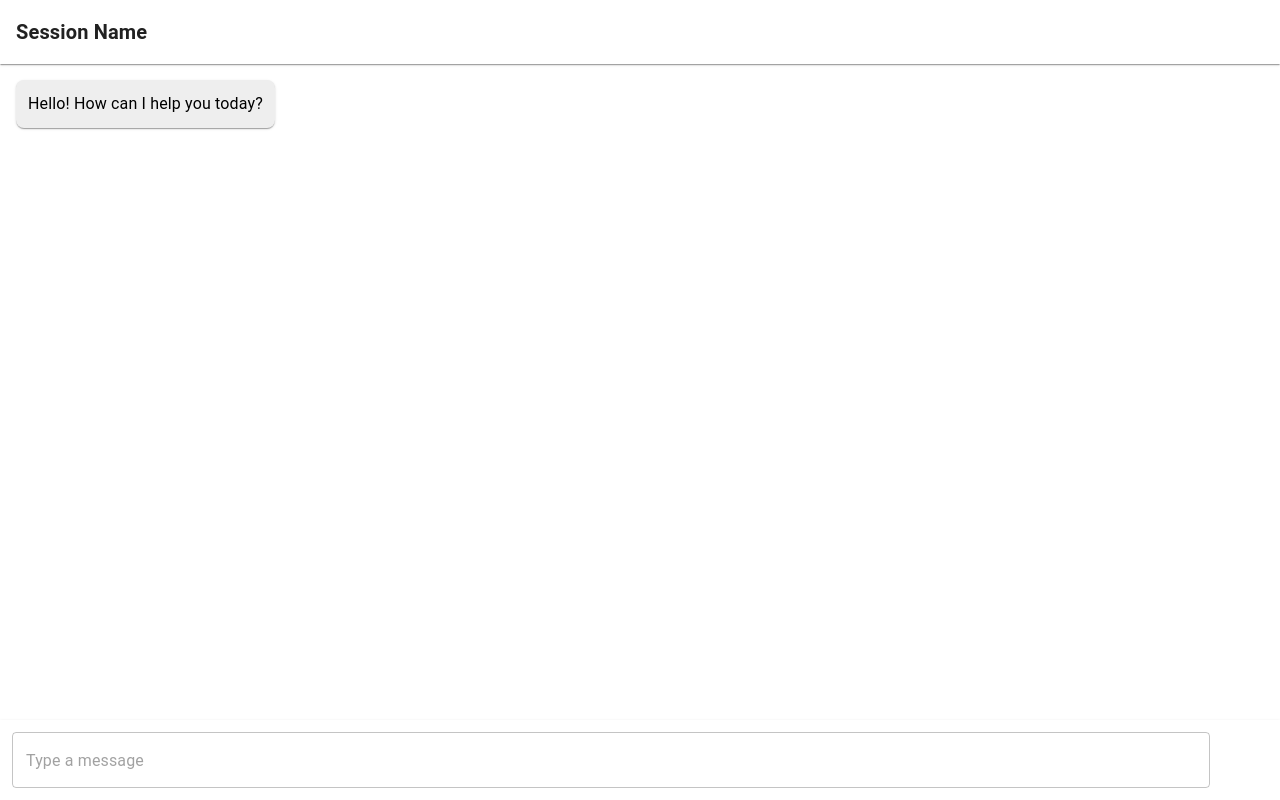
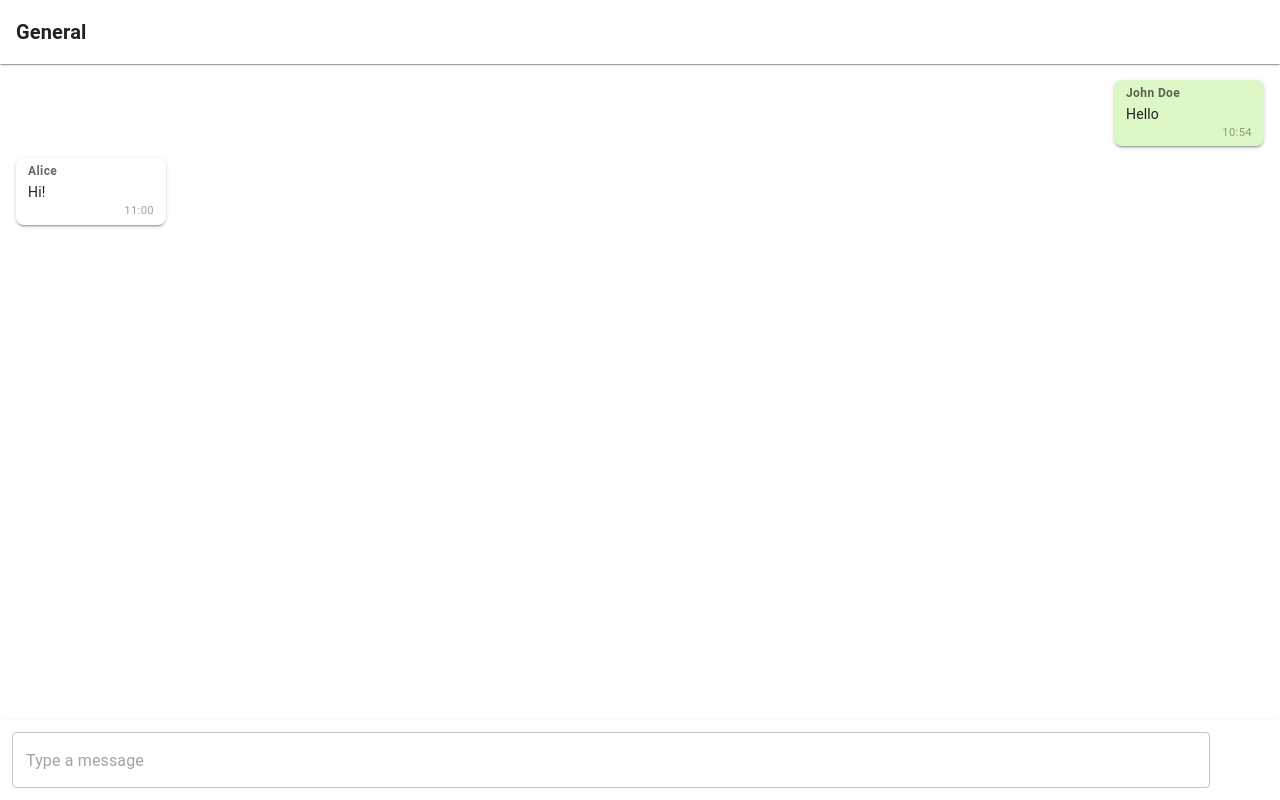
Before and after one commit to RengganaKurniawan/chat-session-frontend, a React (Vite) app: page /sessions/chat in a window 1280 px wide. Built offline with nearby package versions, Linux system fonts and the light colour scheme; some icons are missing.

Commit message:
feat/ Improve chat message

```diff
--- a/src/component/ChatLayout.tsx
+++ b/src/component/ChatLayout.tsx
@@ -3,23 +3,52 @@ import { useState } from "react";
 import SendIcon from "@mui/icons-material/Send";
 import ChatMessage from "./ChatMessage";
 
-interface Message {
-    role: "assistant" | "user";
-    content: string;
-}
+import chatData from "../data/chatData.json";
+import usersData from "../data/users.json";
+
+// implement sama login
+const LOGGED_IN_USER_ID = 1;
 
 function ChatLayout() {
-    const [messages, setMessages] = useState<Message[]>([
-    { role: "assistant", content: "Hello! How can I help you today?" },
-  ]);
+    // contoh chat room 1
+    const session = chatData.sessions.find(s => s.sessionsId === 1);
+
+    const initialMessages =
+        session?.messages.map(m => {
+            const sender = usersData.users.find(u => u.id === m.senderId);
+
+            return {
+                id: m.id,
+                text: m.text,
+                time: m.time,
+                senderId: m.senderId,
+                senderName: sender?.name || "Unknown",
+                isOwn: m.senderId === LOGGED_IN_USER_ID,
+            }
+        }) || [];
+
+    const [messages, setMessages] = useState(initialMessages);
     const [ input, setInput ] = useState("")
 
     const handleSend = () => {
-        if(!input.trim()) return;
+        if (!input.trim()) return;
 
-        setMessages([...messages, { role: "user", content: input.trim() }]);
+        const now = new Date();
+        const time =
+            now.getHours() + ":" + now.getMinutes().toString().padStart(2, "0");
+
+        const newMessage = {
+            id: messages.length + 1,
+            text: input.trim(),
+            time,
+            senderId: LOGGED_IN_USER_ID,
+            senderName: usersData.users.find(u => u.id === LOGGED_IN_USER_ID)?.name || "Me",
+            isOwn: true,
+        };
+
+        setMessages([...messages, newMessage]);
         setInput("");
-    }
+    };
 
     return (
         <Box
@@ -39,7 +68,7 @@ function ChatLayout() {
                 }}
             >
                 <Typography variant="h6" fontWeight="bold">
-                    Session Name
+                    {session?.name || "Session"}
                 </Typography>
             </Paper>
 
@@ -51,8 +80,15 @@ function ChatLayout() {
                 display="flex"
                 flexDirection="column"
             >
-                {messages.map((msg, i) => (
-                    <ChatMessage key={i} role={msg.role} content={msg.content} />
+                {messages.map((msg) => (
+                    <ChatMessage
+                        key={msg.id}
+                        text={msg.text}
+                        senderId={msg.senderId}
+                        senderName={msg.senderName}
+                        time={msg.time}
+                        isOwn={msg.isOwn}
+                    />
                 ))}
             </Box>
 
--- a/src/component/ChatMessage.tsx
+++ b/src/component/ChatMessage.tsx
@@ -1,30 +1,77 @@
 import { Box, Paper, Typography } from "@mui/material";
 
 interface ChatMessageProps {
-    role: "user" | "assistant";
-    content: string;
+    text: string;
+    senderId: number;
+    senderName: string;
+    time: string;
+    isOwn: boolean
 }
 
-function ChatMessage({ role, content }: ChatMessageProps) {
-    const isUser = role === "user";
+function ChatMessage({
+    text,
+    senderName,
+    time,
+    isOwn,
+}: ChatMessageProps) {
 
     return (
         <Box
             display="flex"
-            justifyContent={isUser ? "flex-end" : "flex-start"}
+            justifyContent={isOwn ? "flex-end" : "flex-start"}
             mb={1.5}
         >
             <Paper
-                elevation={1}
+                elevation={2}
                 sx={{
-                    p: 1.5,
+                    px: 1.5,
+                    py: 0.5,
                     maxWidth: "70%",
-                    bgcolor: isUser ? "primary.main" : "grey.200",
-                    color: isUser ? "white" : "black",
+                    minWidth: "150px",
+                    bgcolor: isOwn ? "#DCF8C6" : "#ffffff",
                     borderRadius: 2,
                 }}
             >
-                <Typography variant="body1">{content}</Typography>
+                {/* sender name */}
+                <Typography
+                    variant="caption"
+                    sx={{
+                        display: "block",
+                        textAlign: "left",
+                        color: "text.secondary",
+                        fontWeight: 600,
+                        mb: 0.2,
+                    }}
+                >
+                    {senderName}
+                </Typography>
+
+                {/* message text */}
+                <Typography
+                    variant="body2"
+                    sx={{
+                        whiteSpace: "pre-wrap",
+                        lineHeight: 1.2,
+
+                        wordBreak: "break-word",
+                        overflowWrap: "anywhere",
+                    }}>
+                    {text}
+                </Typography>
+
+                {/* time */}
+                <Typography
+                    variant="caption"
+                    sx={{
+                        display: "block",
+                        textAlign: "right",
+                        mt: 0.2,
+                        color: "text.disabled",
+                        fontSize: "0.7rem",
+                    }}
+                    >
+                    {time}
+                </Typography>
             </Paper>
 
         </Box>
--- a/src/data/chatData.json
+++ b/src/data/chatData.json
@@ -15,7 +15,7 @@
       "members": [1, 3, 4],
       "messages": [
         { "id": 1, "likes": 0, "dislikes": 0, "senderId": 1, "text": "Hello", "time": "10:30" },
-        { "id": 3, "likes": 0, "dislikes": 0, "senderId": 3, "text": "Hi!", "time": "10:56" }
+        { "id": 2, "likes": 0, "dislikes": 0, "senderId": 3, "text": "Hi!", "time": "10:56" }
       ]
     }
   ]
```
